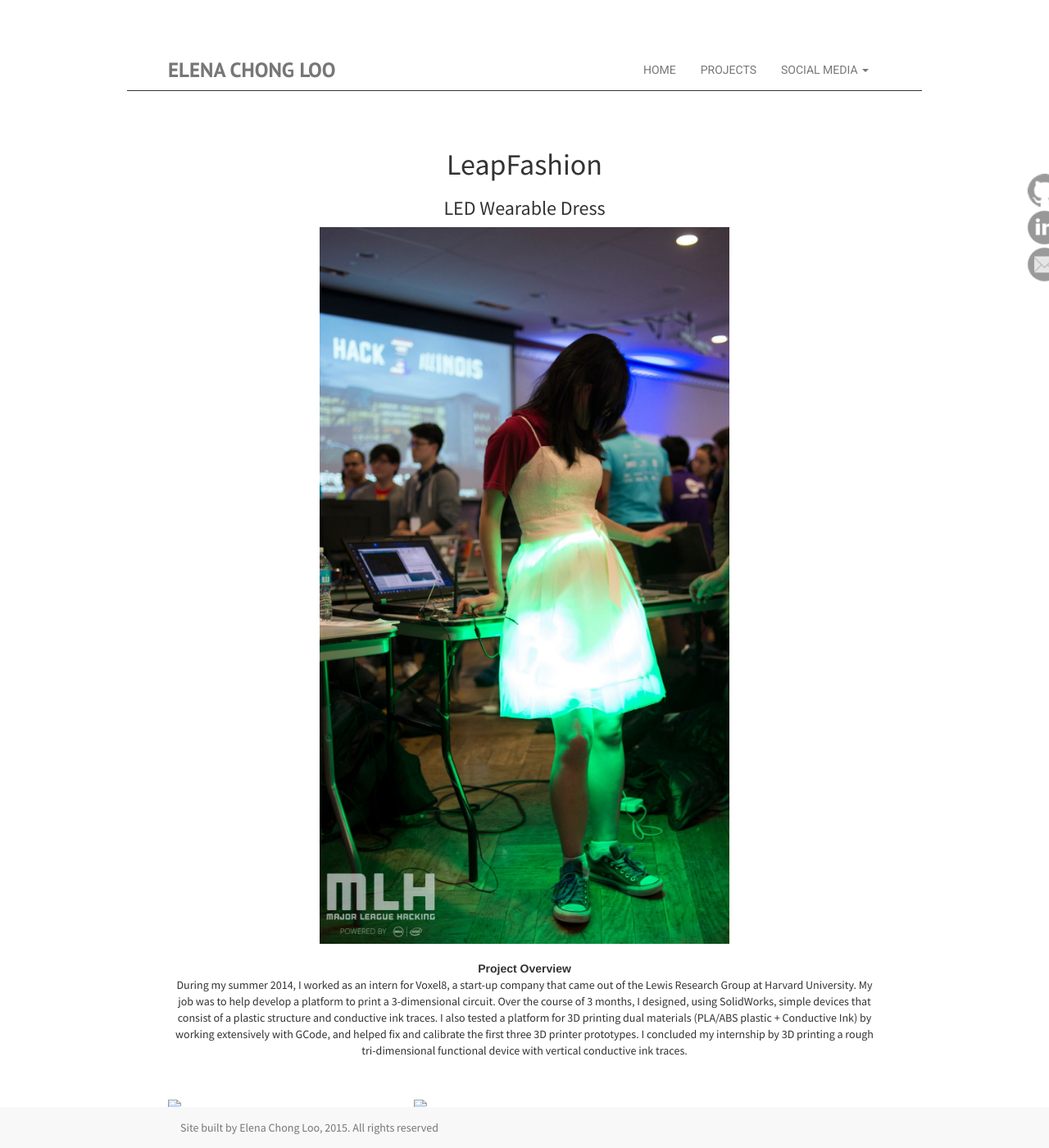
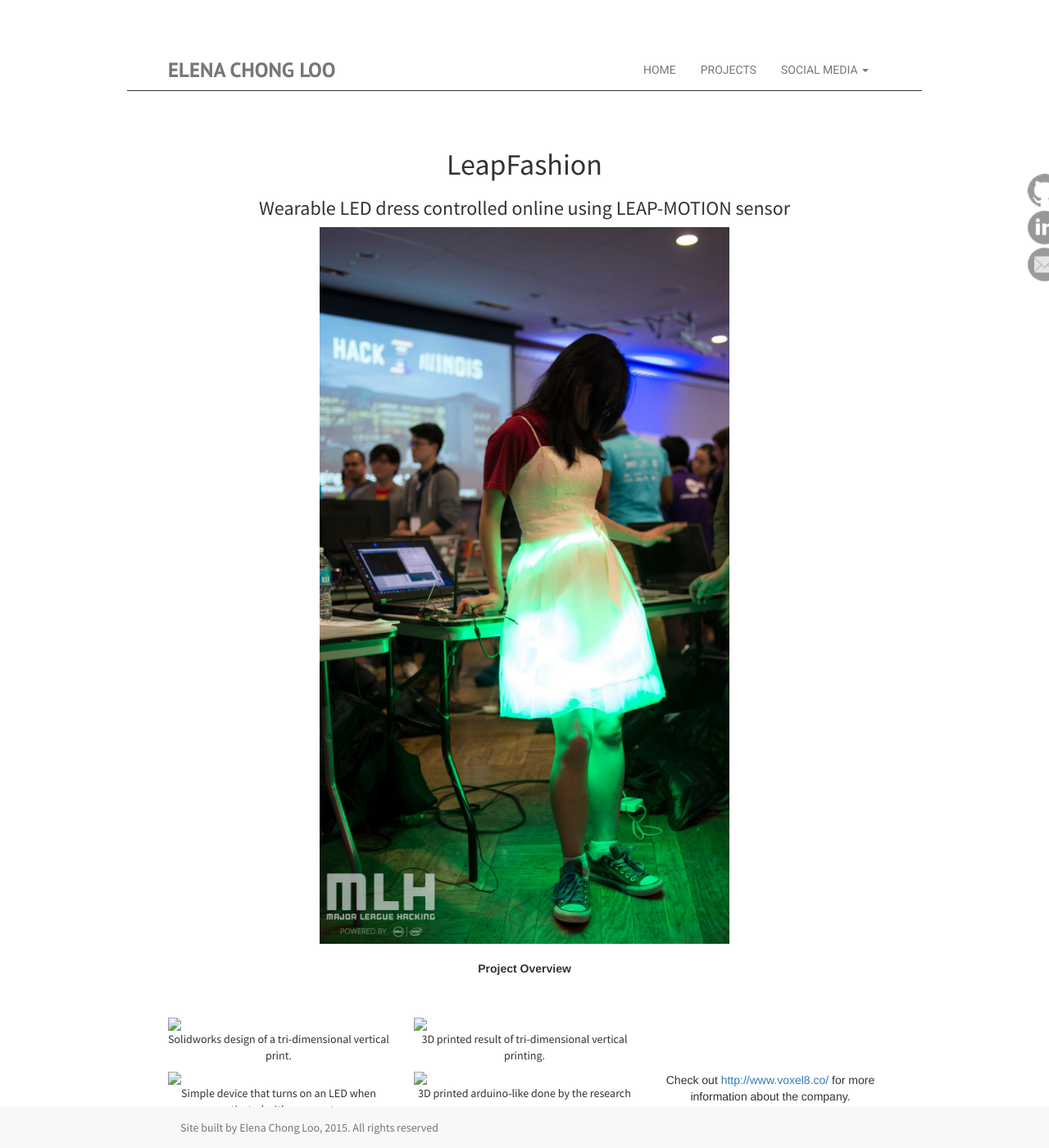
Before and after one commit to helenchg/elenachong.com, a Jekyll site: the page built from projects/LeapFashion/index.html, in a window 1280 px wide and 1400 px high. Shown: the whole window at 82% size. Built offline with Jekyll 4.4.1, drawn with Linux system fonts in a browser that asks for light colours; nearby versions of some CDN libraries.

Commit message:
updated some info

```diff
--- a/index.html
+++ b/index.html
@@ -23,7 +23,7 @@ title: Elena Chong Loo
 
             <!-- contact me -->
                 <div class= "col-md-4">
-                    <img class="img-responsive" src ="/img/profile2.jpg">
+                    <img class="img-responsive" src ="/img/elenaprofile.jpg">
                     <p>B.S. Electrical Engineering | 2016 <br>
                     "Embodied Interaction" Intern <br> Max-Planck Institute for Informatics<br>
                     email: <a href="mailto:chonge@rose-hulman.edu">chonge{at}rose-hulman.edu</a>.<br>
--- a/projects/LeapFashion/index.html
+++ b/projects/LeapFashion/index.html
@@ -5,7 +5,7 @@ title: LeapFashion
     <!-- PROJECT HEADER -->
  <div class = "container">
      <center><h1>LeapFashion</h1>
-         <h3> LED Wearable Dress<br></h3>
+         <h3>Wearable LED dress controlled online using LEAP-MOTION sensor<br></h3>
 <!-- 16:9 aspect ratio -->
      <img class="img-responsive" src ="/projects/LeapFashion/media/LeapFashion.jpg" width="500" height="auto">
      <br>
@@ -14,7 +14,7 @@ title: LeapFashion
      <strong>Project Overview</strong>
      </div>
      <p>
-During my summer 2014, I worked as an intern for Voxel8, a start-up company that came out of the Lewis Research Group at Harvard University. My job was to help develop a platform to print a 3-dimensional circuit. Over the course of 3 months, I designed, using SolidWorks, simple devices that consist of a plastic structure and conductive ink traces. I also tested a platform for 3D printing dual materials (PLA/ABS plastic + Conductive Ink) by working extensively with GCode, and helped fix and calibrate the first three 3D printer prototypes. I concluded my internship by 3D printing a rough tri-dimensional functional device with vertical conductive ink traces.
+
 
          </p>
          <br><br>
```
Also changed, not shown: img/elenaprofile.jpg (added), 1 other file.
